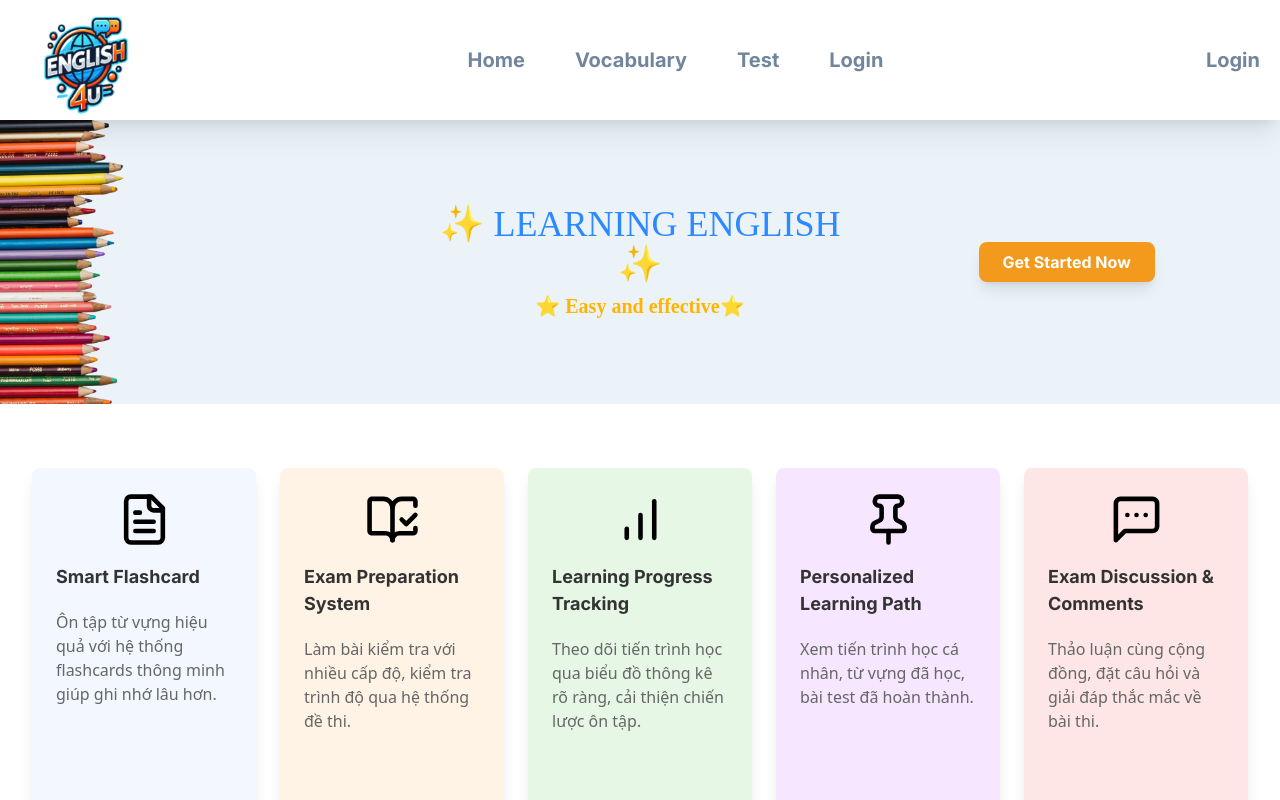
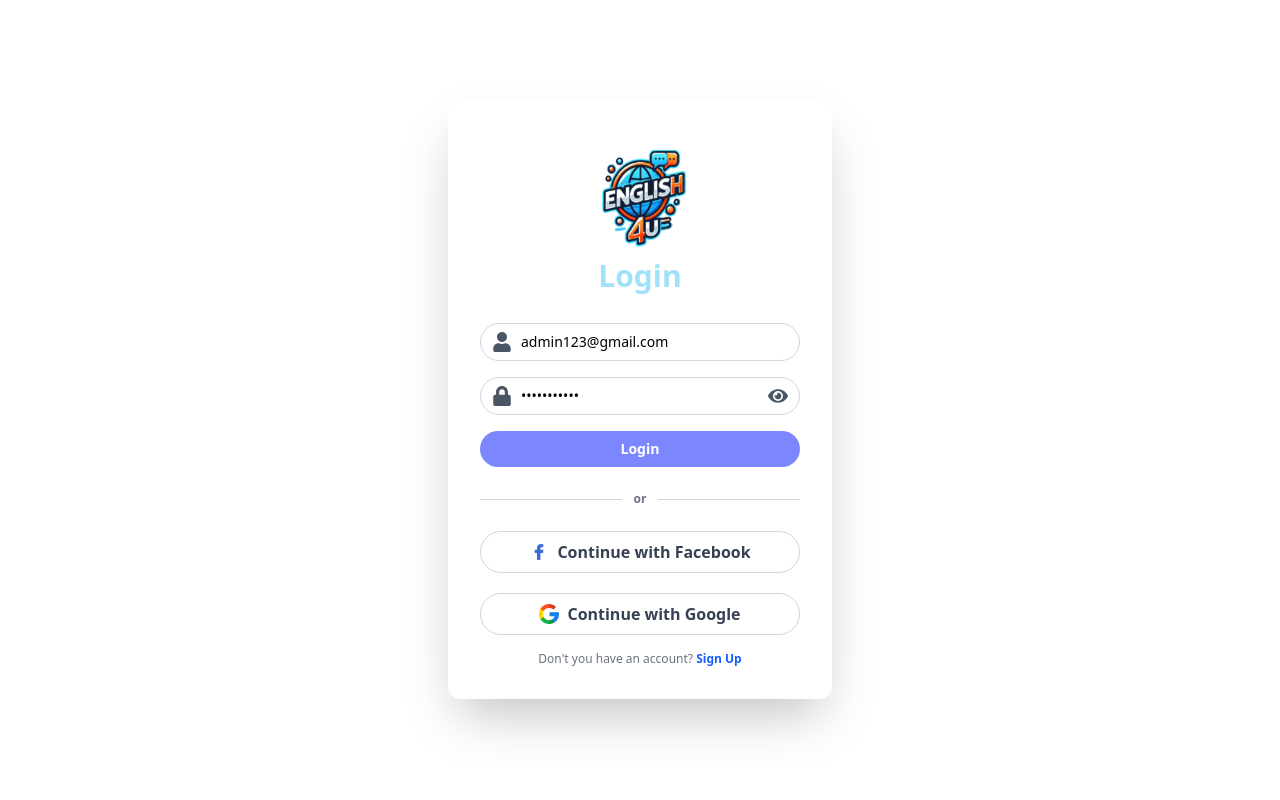
Before and after one commit to norman713/english-web, a React (Vite) app: page / in a window 1280 px wide. Shown: the top 800 px of the page. Built offline with nearby package versions, Linux system fonts and the light colour scheme.

Commit message:
ui for authen

```diff
--- a/src/main.tsx
+++ b/src/main.tsx
@@ -33,11 +33,14 @@ import UserTestResultPage from "./pages/User/UserTest/Result";
 import Part1Detail from "./pages/User/UserTest/Result/Part1";
 import Part2Detail from "./pages/User/UserTest/Result/Part2";
 import Part3Detail from "./pages/User/UserTest/Result/Part3";
+import LoginPage from "./pages/Auth/Login";
+import SignUpPage from "./pages/Auth/SignUp";
 createRoot(document.getElementById("root")!).render(
   <StrictMode>
     <Router>
       <Routes>
-        <Route path="/" element={<Home />} />
+        <Route path="/" element={<LoginPage />} />
+        <Route path="/signup" element={<SignUpPage />} />
 
         {/* Layout có Navbar */}
         <Route path="/user" element={<User />}>
--- /dev/null
+++ b/src/pages/Auth/Login/index.tsx
@@ -0,0 +1,104 @@
+import React, { useState } from "react";
+import logo from "../../../assets/logo-removebg-preview (1).png";
+import googleLogo from "../../../assets/google.png";
+import facebookLogo from "../../../assets/facebook.png";
+import { FaUser, FaLock, FaEye, FaEyeSlash } from "react-icons/fa";
+import { Link, useNavigate } from "react-router-dom";
+
+const LoginPage = () => {
+  const [email, setEmail] = useState("admin123@gmail.com");
+  const [password, setPassword] = useState("password123");
+  const [showPassword, setShowPassword] = useState(false);
+  const navigate = useNavigate();
+
+  return (
+    <div className="min-h-screen flex items-center justify-center p-4">
+      <div className="bg-white rounded-xl p-8 w-full max-w-sm shadow-2xl relative">
+        <div className="flex justify-center">
+          <img src={logo} alt="English 4 Us" className="w-[125px] h-[120px]" />
+        </div>
+
+        <div
+          className="text-center font-bold text-lg mb-6 text-[30px]"
+          style={{ color: "rgba(81, 202, 242, 0.54)" }}
+        >
+          Login
+        </div>
+
+        <div className="relative mb-4">
+          <span className="absolute inset-y-0 left-3 flex items-center text-gray-600">
+            <FaUser className="h-5 w-5" />
+          </span>
+          <input
+            type="email"
+            value={email}
+            onChange={(e) => setEmail(e.target.value)}
+            className="w-full rounded-full border border-gray-300 py-2 pl-10 pr-4 text-sm focus:outline-none focus:ring-2 focus:ring-blue-400"
+            placeholder="Email"
+          />
+        </div>
+
+        <div className="relative mb-4">
+          <span className="absolute inset-y-0 left-3 flex items-center text-gray-600">
+            <FaLock className="h-5 w-5" />
+          </span>
+          <input
+            type={showPassword ? "text" : "password"}
+            value={password}
+            onChange={(e) => setPassword(e.target.value)}
+            className="w-full rounded-full border border-gray-300 py-2 pl-10 pr-10 text-sm focus:outline-none focus:ring-2 focus:ring-blue-400"
+            placeholder="Password"
+          />
+          <button
+            type="button"
+            className="absolute right-3 top-1/2 transform -translate-y-1/2 text-gray-600 hover:text-gray-800 focus:outline-none"
+            onClick={() => setShowPassword(!showPassword)}
+            aria-label={showPassword ? "Hide password" : "Show password"}
+          >
+            {showPassword ? (
+              <FaEyeSlash className="h-5 w-5" />
+            ) : (
+              <FaEye className="h-5 w-5" />
+            )}
+          </button>
+        </div>
+
+        <button
+          className="w-full bg-indigo-400 text-white rounded-full py-2 text-sm font-semibold hover:bg-indigo-500 transition-colors"
+          onClick={() => navigate("/user")} // Thay '/dashboard' bằng route đích của anh
+        >
+          Login
+        </button>
+
+        <div className="flex items-center my-6 text-gray-500 text-xs font-semibold">
+          <hr className="flex-grow border-gray-300" />
+          <span className="mx-3">or</span>
+          <hr className="flex-grow border-gray-300" />
+        </div>
+
+        <div className="space-y-5">
+          <button className="w-full flex items-center justify-center gap-2 rounded-full border border-gray-300 py-2 text-gray-700 font-semibold hover:bg-gray-100 transition-colors">
+            <img src={facebookLogo} alt="Facebook logo" className="h-5 w-5" />
+            Continue with Facebook
+          </button>
+
+          <button className="w-full flex items-center justify-center gap-2 rounded-full border border-gray-300 py-2 text-gray-700 font-semibold hover:bg-gray-100 transition-colors">
+            <img src={googleLogo} alt="Google logo" className="h-5 w-5" />
+            Continue with Google
+          </button>
+        </div>
+        <p className="text-xs text-gray-500 text-center mt-4">
+          Don't you have an account?{" "}
+          <Link
+            to="/signup"
+            className="text-blue-600 font-semibold hover:underline"
+          >
+            Sign Up
+          </Link>
+        </p>
+      </div>
+    </div>
+  );
+};
+
+export default LoginPage;
--- /dev/null
+++ b/src/pages/Auth/SignUp/index.tsx
@@ -0,0 +1,83 @@
+import React, { useState } from "react";
+import logo from "../../../assets/logo-removebg-preview (1).png";
+import { FaUserFriends, FaBookOpen, FaLock } from "react-icons/fa";
+import { useNavigate } from "react-router-dom";
+
+const SignUpPage = () => {
+  const [name, setName] = useState("");
+  const [email, setEmail] = useState("");
+  const [password, setPassword] = useState("");
+  const navigate = useNavigate();
+  const handleSignUp = () => {
+    console.log("Sign up with:", { name, email, password });
+    navigate("/"); // hoặc bất kỳ đường dẫn nào bạn muốn
+  };
+
+  return (
+    <div className="min-h-screen flex items-center justify-center  p-4">
+      <div className="bg-white rounded-[30px] p-8 w-full max-w-sm shadow-2xl">
+        {/* Logo */}
+        <div className="flex justify-center mb-3">
+          <img src={logo} alt="English 4 Us" className="w-[120px] h-[100px]" />
+        </div>
+
+        {/* Title */}
+        <h2 className="text-center text-blue-500 font-bold text-xl mb-6">
+          Sign Up
+        </h2>
+
+        {/* Name */}
+        <div className="relative mb-4">
+          <span className="absolute left-3 top-1/2 -translate-y-1/2 text-black">
+            <FaUserFriends />
+          </span>
+          <input
+            type="text"
+            value={name}
+            onChange={(e) => setName(e.target.value)}
+            placeholder="Enter your name"
+            className="w-full pl-10 pr-3 py-2 rounded-full bg-blue-50 focus:outline-none focus:ring-2 focus:ring-blue-300"
+          />
+        </div>
+
+        {/* Email */}
+        <div className="relative mb-4">
+          <span className="absolute left-3 top-1/2 -translate-y-1/2 text-black">
+            <FaBookOpen />
+          </span>
+          <input
+            type="email"
+            value={email}
+            onChange={(e) => setEmail(e.target.value)}
+            placeholder="Enter your email"
+            className="w-full pl-10 pr-3 py-2 rounded-full bg-blue-50 focus:outline-none focus:ring-2 focus:ring-blue-300"
+          />
+        </div>
+
+        {/* Password */}
+        <div className="relative mb-6">
+          <span className="absolute left-3 top-1/2 -translate-y-1/2 text-black">
+            <FaLock />
+          </span>
+          <input
+            type="password"
+            value={password}
+            onChange={(e) => setPassword(e.target.value)}
+            placeholder="Enter your password"
+            className="w-full pl-10 pr-3 py-2 rounded-full bg-blue-50 focus:outline-none focus:ring-2 focus:ring-blue-300"
+          />
+        </div>
+
+        {/* Sign Up Button */}
+        <button
+          onClick={handleSignUp}
+          className="w-full bg-indigo-400 hover:bg-indigo-500 text-white rounded-full py-2 font-semibold transition-colors"
+        >
+          Sign Up
+        </button>
+      </div>
+    </div>
+  );
+};
+
+export default SignUpPage;
```
